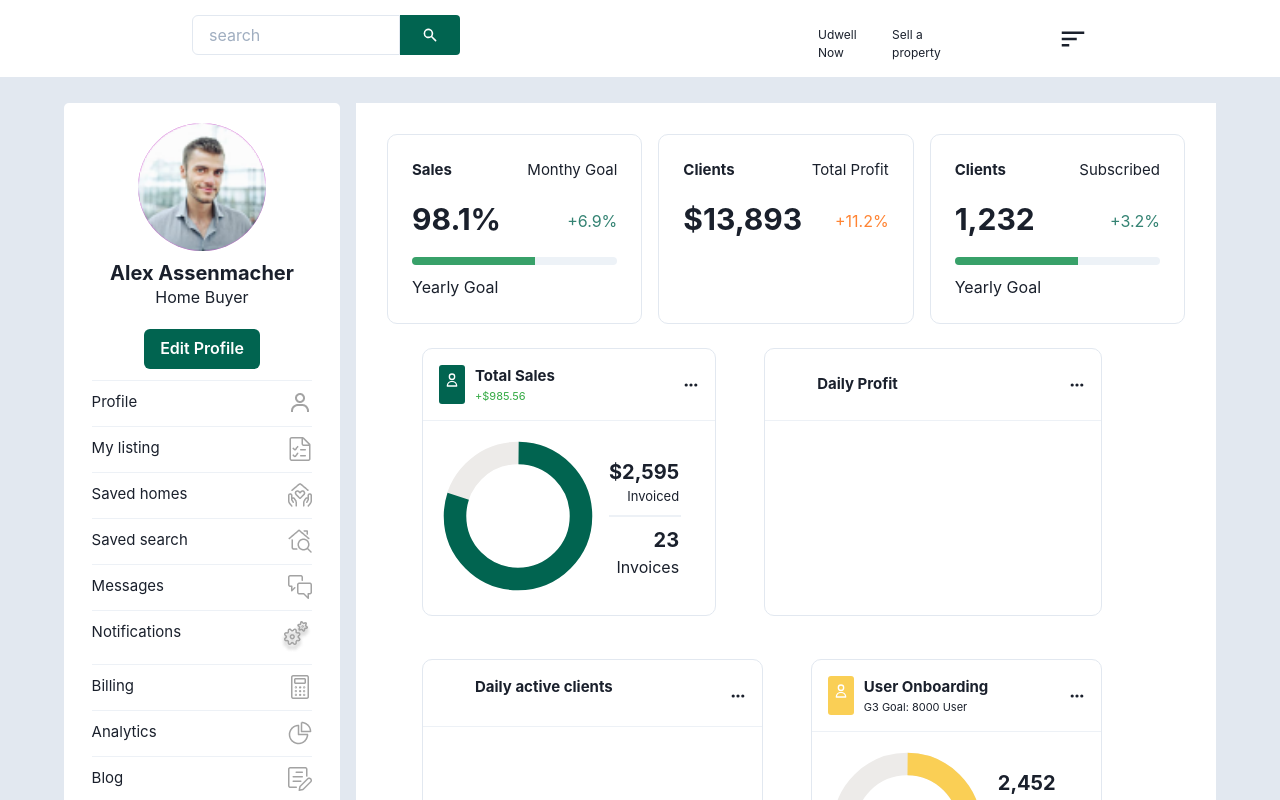
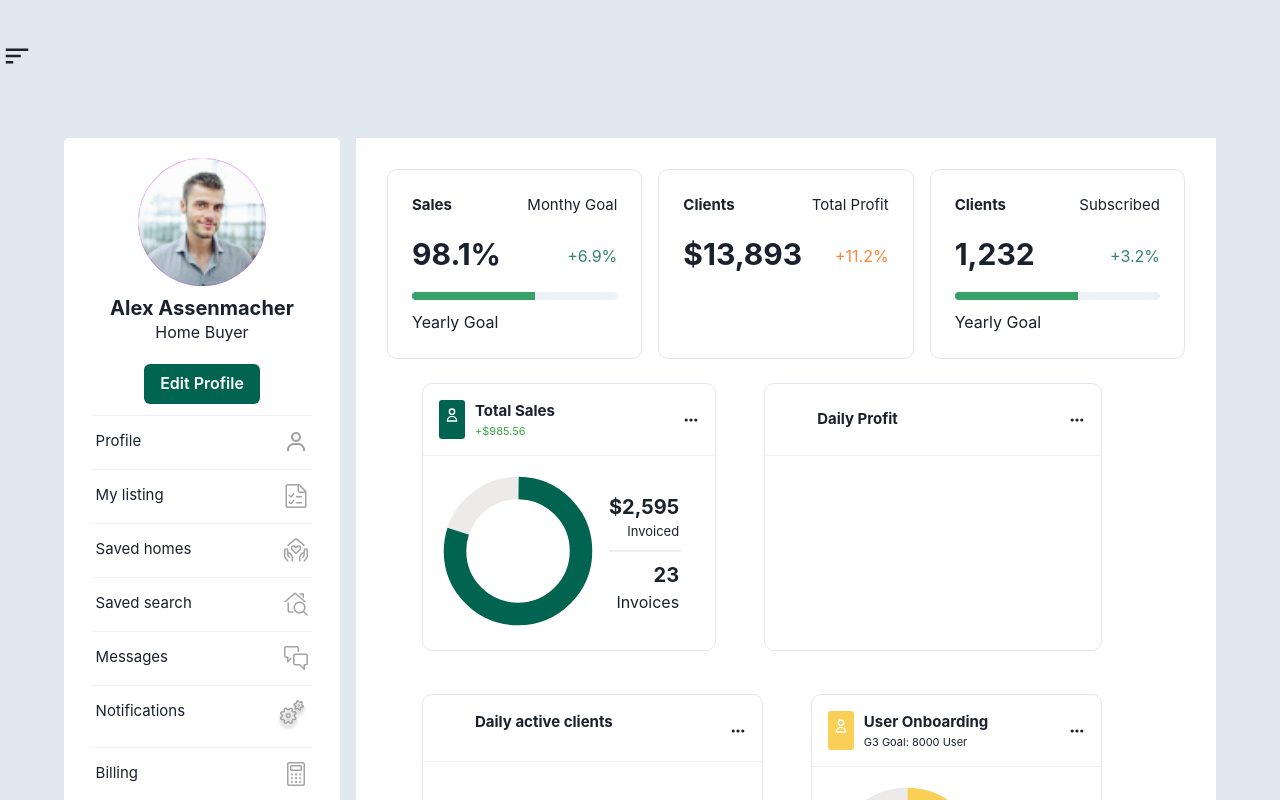
Before and after one commit to gadzorgenu/vien-Health-coding-Challenge, a React (Create React App) app in the folder coding_challenge/: page / in a window 1280 px wide. Shown: the top 800 px of the page. Built offline with nearby package versions, Linux system fonts and the light colour scheme.

Commit message:
modified navbar

```diff
--- /dev/null
+++ b/coding_challenge/src/components/Button/MenuButton.js
@@ -0,0 +1,13 @@
+import React from 'react'
+import { Box } from '@chakra-ui/react'
+import {MdFormatAlignJustify } from 'react-icons/md'
+import {FaTimes} from 'react-icons/fa'
+const MenuButton = ({ toggle, isOpen }) =>{
+    return (
+        <Box display={{ base:'block', md: 'none'}} onClick={toggle}>
+            { isOpen ? <FaTimes /> :< MdFormatAlignJustify />}
+        </Box>
+    )
+}
+
+export default MenuButton
--- a/coding_challenge/src/components/Footer/index.js
+++ b/coding_challenge/src/components/Footer/index.js
@@ -1,8 +1,9 @@
 import React from 'react'
-import {Box, Flex, Text} from '@chakra-ui/react'
+import {Box, Flex, Icon, Text} from '@chakra-ui/react'
 import About from './About'
 import Support from './Support'
 import Address from './Address'
+import {FaRegCopyright} from 'react-icons/fa'
 
 const Footer = () =>{
     return (
@@ -13,6 +14,7 @@ const Footer = () =>{
                 <Address/>
             </Flex>
             <Flex mt={{ md:'40px'}} justify='center' pb={{ md: 5}}>
+                <Icon as={ FaRegCopyright}/>
                 <Text mr={4}>Udwell,LLC. All Rights Reserved. </Text>
                 <Text mr={4}>{`Terms & Conditions`}</Text>
                 <Text>Privacy Policy</Text>
--- /dev/null
+++ b/coding_challenge/src/components/Navbar/MenuItem.js
@@ -0,0 +1,14 @@
+import React from 'react'
+import {Link ,Text} from '@chakra-ui/react'
+
+const MenuItem = ({ children, isLast, to='/', ...rest }) =>{
+    return (
+        <Link href={to}>
+            <Text>
+                { children}
+            </Text>
+        </Link>
+    )
+}
+
+export default MenuItem
--- /dev/null
+++ b/coding_challenge/src/components/Navbar/MenuLinks.js
@@ -0,0 +1,30 @@
+import React from 'react'
+import { Box,Icon, Stack } from '@chakra-ui/react'
+import { MdSort } from "react-icons/md";
+import MenuItem from './MenuItem'
+
+
+const MenuLinks = ({ isOpen}) => {
+    return (
+        <Box
+        display={{ base: isOpen ? 'block' : 'none', md: 'block'}}
+        flexBasis={{ base: '100%', md:'auto'}}
+        >
+            <Stack
+                spacing={8}
+                align="center"
+                justify={["center", "space-between", "flex-end", "flex-end"]}
+                direction={["column", "row", "row", "row"]}
+                pt={[4, 4, 0, 0]}
+                >
+                <MenuItem to="/">Udwell Now</MenuItem>
+                <MenuItem to="/">Sell a property</MenuItem>
+                <Box as='button'>
+                    <Icon as={MdSort}  marginTop='5px'  ml='20px' w='30px' h='30px'/>
+                </Box>
+            </Stack>
+        </Box>
+    )
+}
+
+export default MenuLinks
--- /dev/null
+++ b/coding_challenge/src/components/Navbar/NavContainer.js
@@ -0,0 +1,22 @@
+import React, { Children } from 'react'
+import {Flex } from '@chakra-ui/react'
+
+const NavContainer = ({ children, ...props}) => {
+    return (
+        <Flex
+            as='nav'
+            align='center'
+            justify='space-between'
+            wrap='wrap'
+            w={8}
+            p={8}
+            bg={['white,white']}
+            // color={['','white']}
+            {...props}
+        >
+            {children}
+        </Flex>
+    )
+}
+
+export default NavContainer
--- a/coding_challenge/src/components/Navbar/Navbar.js
+++ b/coding_challenge/src/components/Navbar/Navbar.js
@@ -1,10 +1,15 @@
-import React from 'react'
-import {Flex, Box, Link,Icon } from '@chakra-ui/react'
-import { MdSort } from "react-icons/md";
+import React, {useState}from 'react'
+import {Flex, Box } from '@chakra-ui/react'
 import Search from './Search'
-
+import MenuButton from '../Button/MenuButton';
+import MenuLinks from './MenuLinks'
+import NavContainer from './NavContainer';
 
 const Navbar = () => {
+    const [isOpen, setIsOpen] = useState(false)
+
+    const toggle = ( ) => setIsOpen(!isOpen)
+
     return (
         /**
          * py= paddingTop and paddingBottom
@@ -13,21 +18,23 @@ const Navbar = () => {
          * h= height
          * bg= background
          */
-
-        <Flex justify='center' bg='white'>
-            <Flex py='15px' w='70%'>
-                <Search/>
-                <Flex marginTop='px' marginLeft='40%' fontSize='12px'>
-                    <Flex marginTop='10px'>
-                            <Link marginRight='20px'> Udwell Now</Link>
-                            <Link marginRight='100px' >Sell a property</Link>
-                    </Flex>
-                    <Box as='button'>
-                            <Icon as={MdSort}  marginTop='5px' w='30px' h='30px'/>
-                    </Box>
-                </Flex>
-            </Flex>
-       </Flex>
+        <NavContainer >
+            <MenuButton toggle={toggle} isOpen={isOpen}/>
+            <Box width={{ md:'100%'}} bg='white'>
+                <MenuLinks isOpen={isOpen}/>
+            </Box>
+        </NavContainer>
+        // <NavContainer >
+        //     <MenuButton toggle={toggle} isOpen={isOpen}/>
+        //     <Flex justify='center' bg='white'>
+        //         <Flex py='15px' >
+        //             <Search/>
+        //         <Flex marginTop='px' marginLeft='40%' fontSize='12px'>
+        //             <MenuLinks isOpen={isOpen}/>
+        //         </Flex>
+        //         </Flex>
+        //     </Flex>
+        // </NavContainer>
     )
 }
 
--- a/coding_challenge/src/components/Navbar/Search.js
+++ b/coding_challenge/src/components/Navbar/Search.js
@@ -1,27 +1,31 @@
 import React from 'react'
-import { Flex, Input,Icon} from '@chakra-ui/react'
+import { Box, Input,Icon} from '@chakra-ui/react'
 import { HiSearch } from "react-icons/hi";
 const Search = () => {
     return (
-        <Flex>
-            <Input placeholder='search' borderRightRadius ='none'/>
-            {/* <IconButton
-            colorScheme="blue"
-            aria-label="Search database"
-            icon={<SearchIcon />}
-            /> */}
-            <Flex
-                as='button'
-                bgColor='#016450'
-                justify='center'
-                width='30%'
-                height='40px'
-                borderRightRadius ={4}
-            >
-            <Icon as={HiSearch} color='white' my={3} />
-            </Flex>
-        </Flex>
+        <Box padding={{ md: 4}}>
+            {/* <Input  placeholder='hi'/> */}
+        </Box>
     )
 }
 
 export default Search
+
+// <Box>
+        //     <Input placeholder='search' w= borderRightRadius ='none'/>
+        //     {/* <IconButton
+        //     colorScheme="blue"
+        //     aria-label="Search database"
+        //     icon={<SearchIcon />}
+        //     /> */}
+        //     {/* <Flex
+        //         as='button'
+        //         bgColor='#016450'
+        //         justify='center'
+        //         width='30%'
+        //         height='40px'
+        //         borderRightRadius ={4}
+        //     >
+        //     <Icon as={HiSearch} color='white' my={3} />
+        //     </Flex> */}
+        // </Box>
--- a/coding_challenge/src/components/SideBar/Sidebar.js
+++ b/coding_challenge/src/components/SideBar/Sidebar.js
@@ -84,7 +84,6 @@ const Sidebar = () => {
                   </Box>
                 ))
               }
-              {/* <AboutUser title='Profile'/> */}
               <Box mx={{ md:10}} mt={{ md: 4}}>
                 <Divider orientation='horizontal'/>
                 <Box mt={{ md: 3}}>
--- a/coding_challenge/src/components/SideBar/about-user.js
+++ b/coding_challenge/src/components/SideBar/about-user.js
@@ -5,7 +5,7 @@ const AboutUser = ({ title, image, font }) => {
     return (
         <Box mx={{ md: '10%'}} >
         <Divider orientation='horizontal' mt={{ md: '5%'}} />
-        <Flex my='10px' as='button' w={{ md: '100%'}}>
+        <Flex my='10px' as='button' w={{ md: '100%'}} p={{ md: 1}}>
             <Text fontSize={{ md: '15px'}} fontWeight={font}> {title} </Text>
             <Spacer/>
                 <Image src={image}/>
```
Also changed, not shown: 1 other file (tests, documents, lock files or other folders).
